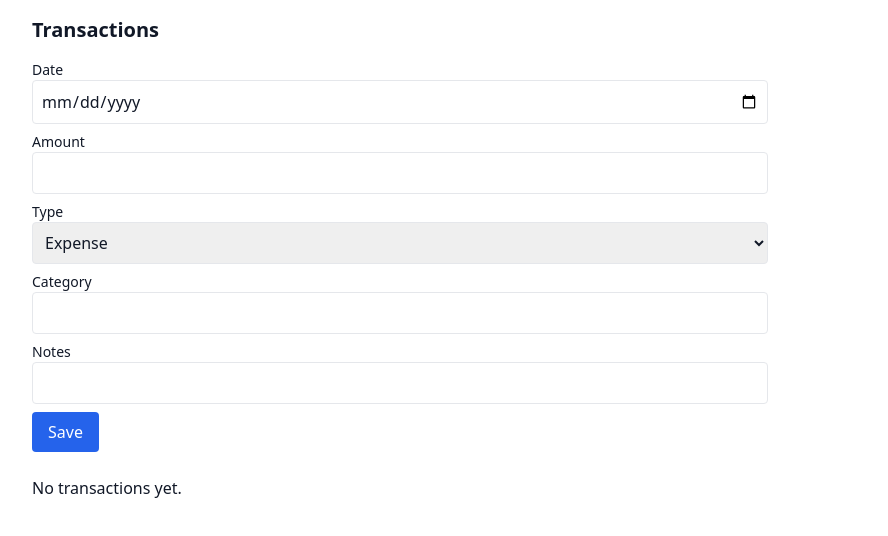
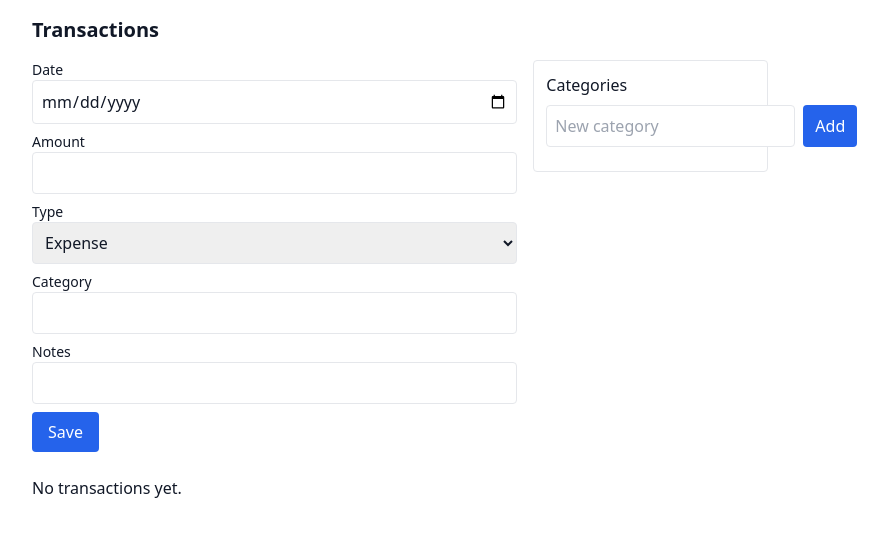
Before and after one commit to phongtv-1971/expense_tracker, a Next.js app in the folder web/: page /transactions in a window 1280 px wide. Shown: the top 536 px of the page, without its empty margins (240-1128 px from the left). Built offline with nearby package versions, Linux system fonts and the light colour scheme.

Commit message:
feat(web): add categories editor and integrate into transactions page (Phase 4)

```diff
--- a/web/src/app/transactions/page.tsx
+++ b/web/src/app/transactions/page.tsx
@@ -1,7 +1,9 @@
 "use client"
 import TransactionForm from '../../components/TransactionForm'
 import TransactionList from '../../components/TransactionList'
+import CategoryEditor from '../../components/CategoryEditor'
 import { useTransactions } from '../../hooks/useTransactions'
+import { useCategories } from '../../hooks/useCategories'
 
 export default function TransactionsPage() {
   const { transactions, addTransaction, updateTransaction, deleteTransaction } = useTransactions()
@@ -14,7 +16,14 @@ export default function TransactionsPage() {
     <main className="p-4 max-w-screen-md mx-auto">
       <h1 className="text-xl font-bold mb-4">Transactions</h1>
       <section className="mb-6">
-        <TransactionForm onSubmit={handleAdd} />
+        <div className="grid grid-cols-1 md:grid-cols-3 gap-4">
+          <div className="md:col-span-2">
+            <TransactionForm onSubmit={handleAdd} />
+          </div>
+          <div>
+            <CategoryEditor />
+          </div>
+        </div>
       </section>
       <section>
         <TransactionList items={transactions} onDelete={deleteTransaction} onEdit={(t) => updateTransaction(t.id, t)} />
--- /dev/null
+++ b/web/src/components/CategoryEditor.tsx
@@ -0,0 +1,35 @@
+"use client"
+import { useState } from 'react'
+import { useCategories } from '../hooks/useCategories'
+
+export default function CategoryEditor() {
+  const { categories, addCategory, deleteCategory } = useCategories()
+  const [name, setName] = useState('')
+
+  function handleAdd(e: React.FormEvent) {
+    e.preventDefault()
+    if (!name) return
+    addCategory(name)
+    setName('')
+  }
+
+  return (
+    <div className="p-3 border rounded">
+      <h2 className="font-medium mb-2">Categories</h2>
+      <form onSubmit={handleAdd} className="flex gap-2 mb-3">
+        <input value={name} onChange={(e) => setName(e.target.value)} placeholder="New category" className="flex-1 p-2 border rounded" />
+        <button className="px-3 py-2 bg-blue-600 text-white rounded">Add</button>
+      </form>
+      <ul className="space-y-2">
+        {categories.map((c) => (
+          <li key={c.id} className="flex justify-between items-center">
+            <div>{c.name}</div>
+            <div>
+              <button onClick={() => deleteCategory(c.id)} className="px-2 py-1 bg-red-400 rounded">Delete</button>
+            </div>
+          </li>
+        ))}
+      </ul>
+    </div>
+  )
+}
--- /dev/null
+++ b/web/src/hooks/useCategories.ts
@@ -0,0 +1,37 @@
+import { useEffect, useState } from 'react'
+import storage from '../lib/storage'
+import { Category } from '../types'
+import { v4 as uuidv4 } from 'uuid'
+
+export function useCategories() {
+  const [categories, setCategories] = useState<Category[]>(() => {
+    try {
+      const s = storage.getAll()
+      return s.categories || []
+    } catch (e) {
+      return []
+    }
+  })
+
+  useEffect(() => {
+    const s = storage.getAll()
+    s.categories = categories
+    storage.setAll(s)
+  }, [categories])
+
+  function addCategory(name: string, color?: string) {
+    const c = { id: uuidv4(), name, color }
+    setCategories((s) => [...s, c])
+    return c
+  }
+
+  function updateCategory(id: string, patch: Partial<Category>) {
+    setCategories((s) => s.map((c) => (c.id === id ? { ...c, ...patch } : c)))
+  }
+
+  function deleteCategory(id: string) {
+    setCategories((s) => s.filter((c) => c.id !== id))
+  }
+
+  return { categories, addCategory, updateCategory, deleteCategory }
+}
```
